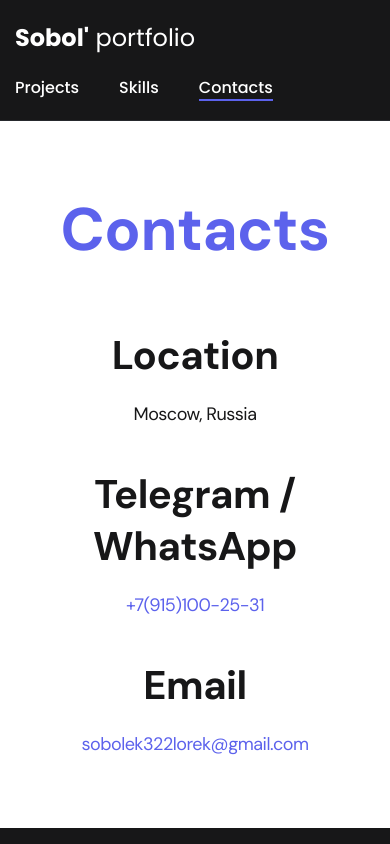
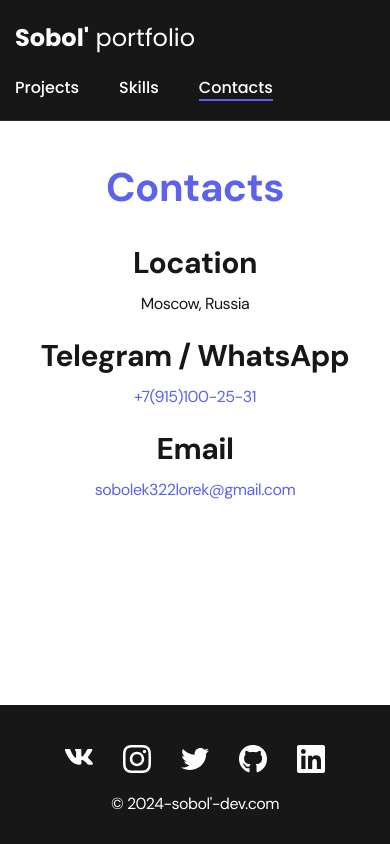
Before and after one commit to Soblya/Portfolio, a plain HTML site: page сontacts.html in a window 390 px wide. Shown: the top 844 px of the page. Drawn offline with Linux system fonts and the light colour scheme.

Commit message:
mobile adaptation

```diff
--- a/main.css
+++ b/main.css
@@ -238,6 +238,7 @@ html, body {
 
 .projects{
     display: flex;
+    justify-content: center;
     flex-wrap: wrap;
     column-gap: 30px;
     row-gap: 30px;
@@ -338,3 +339,80 @@ html, body {
 .copyright p+p {
     margin-top: 0.5em;
 }
+
+@media (max-width: 620px) {
+
+/* Header */
+
+    .header {
+        min-height: unset;
+    }
+
+    .header__title {
+        font-size: 30px;
+    }
+
+    .header__title strong {
+        font-size: 40px;
+    }
+
+/* General */
+
+    .section {
+        padding: 40px 0;
+    }
+
+    .title-1 {
+        margin-bottom: 30px;
+        font-size: 40px;
+    }
+
+    .title-2 {
+        margin-bottom: 10px;
+        font-size: 30px;
+    }
+
+    /* Projects */
+
+    .project_title {
+        font-size: 22px;
+    }
+
+    /* Project page */
+
+    .project_details__desc {
+        margin-bottom: 22px;
+        font-size: 22px;
+    }
+
+    /* Content list */
+
+    .content-list {
+        row-gap: 20px;
+    }
+
+    .content-list__item {
+        font-size: 16px;
+    }
+
+    /* Footer */
+
+    .footer {
+        padding: 40px 0 30px;
+    }
+
+    .footer__wrapper {
+        row-gap: 20px;
+    }
+
+    /* Social */
+
+    .social__item {
+        column-gap: 20px;
+    }
+
+    .social__item {
+        width: 28px;
+    }
+
+}
```
